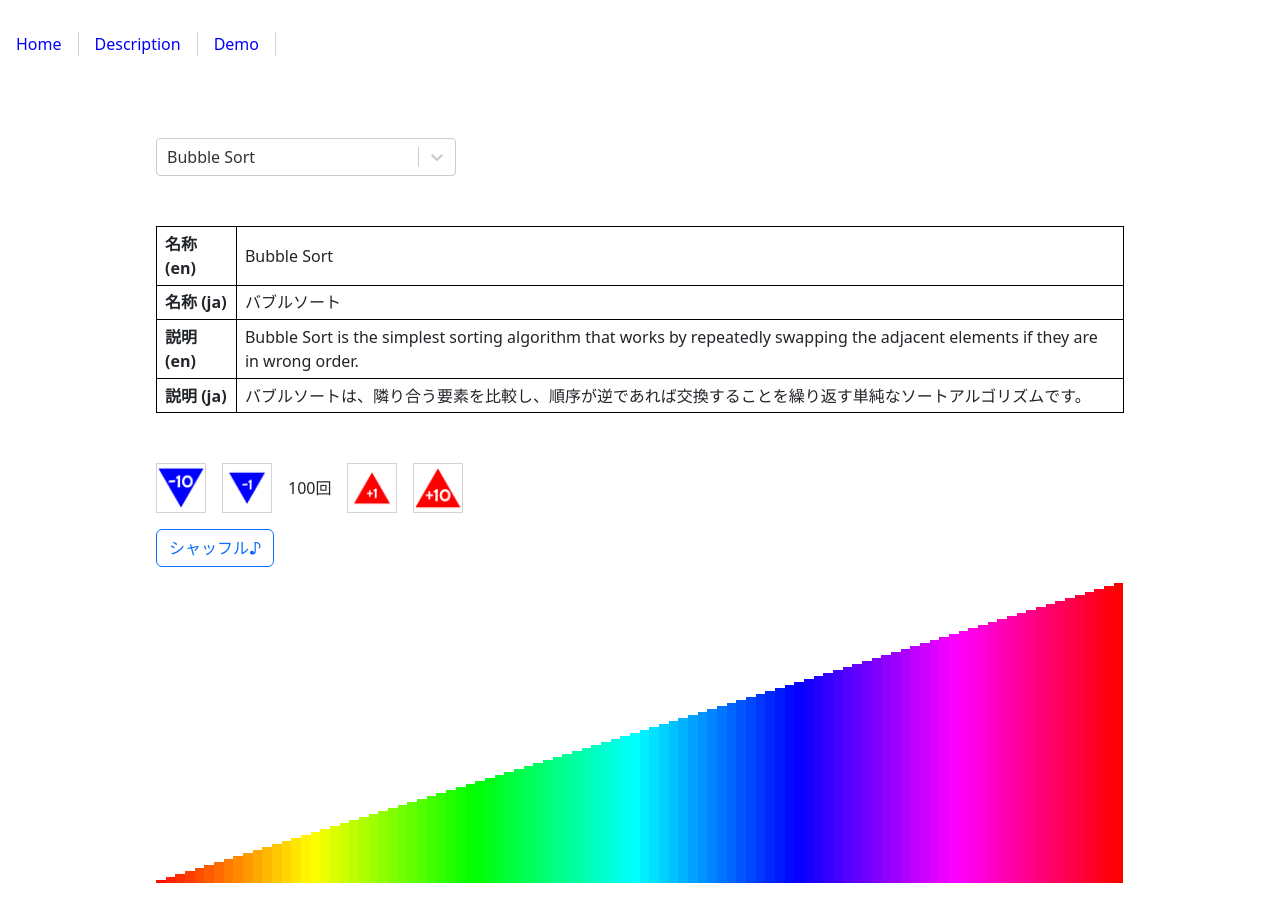
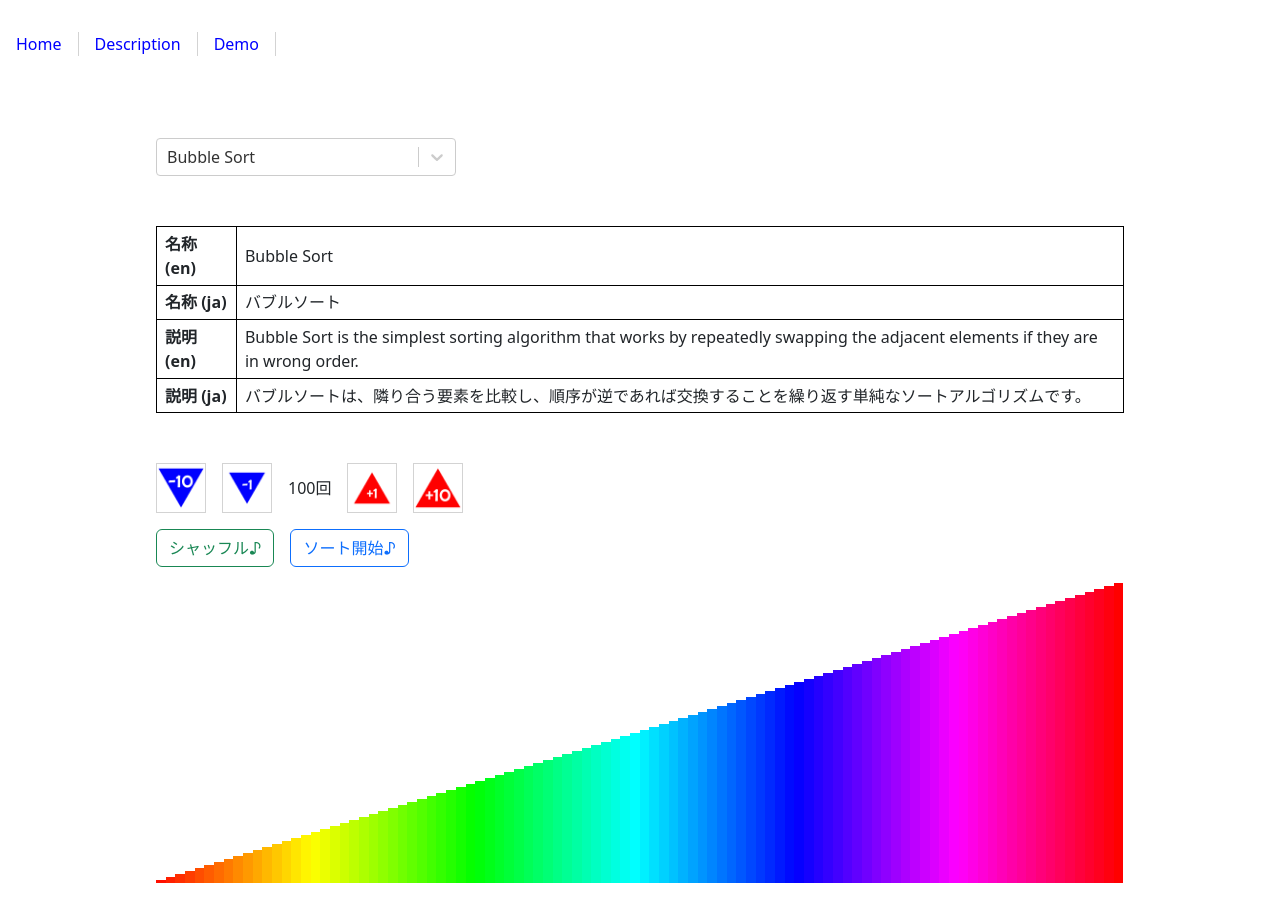
Before and after one commit to osawa-koki/sorter-demo.ts, a React (Create React App) app: page /demo in a window 1280 px wide. Shown: the top 922 px of the page. Built offline with nearby package versions, Linux system fonts and the light colour scheme.

Commit message:
ソート開始ボタン。

```diff
--- a/src/Pages/Demo.tsx
+++ b/src/Pages/Demo.tsx
@@ -54,6 +54,10 @@ class Demo extends React.Component {
     this.setState({ sticks: sticks });
   };
 
+  Sort() {
+
+  }
+
   componentDidMount() {
     this.update_stick_count(0);
   };
@@ -98,8 +102,9 @@ class Demo extends React.Component {
             </div>
           </div>
           <div id="DemoBody">
-            <div id="DemoBodyX___">
-              <Button variant="outline-primary" onClick={this.Shuffle}>シャッフル♪</Button>
+            <div id="DemoBodyButtons">
+              <Button variant="outline-success" onClick={this.Shuffle}>シャッフル♪</Button>
+              <Button variant="outline-primary" onClick={this.Sort}>ソート開始♪</Button>
             </div>
             <div id="DemoCanvas">
               {
```
